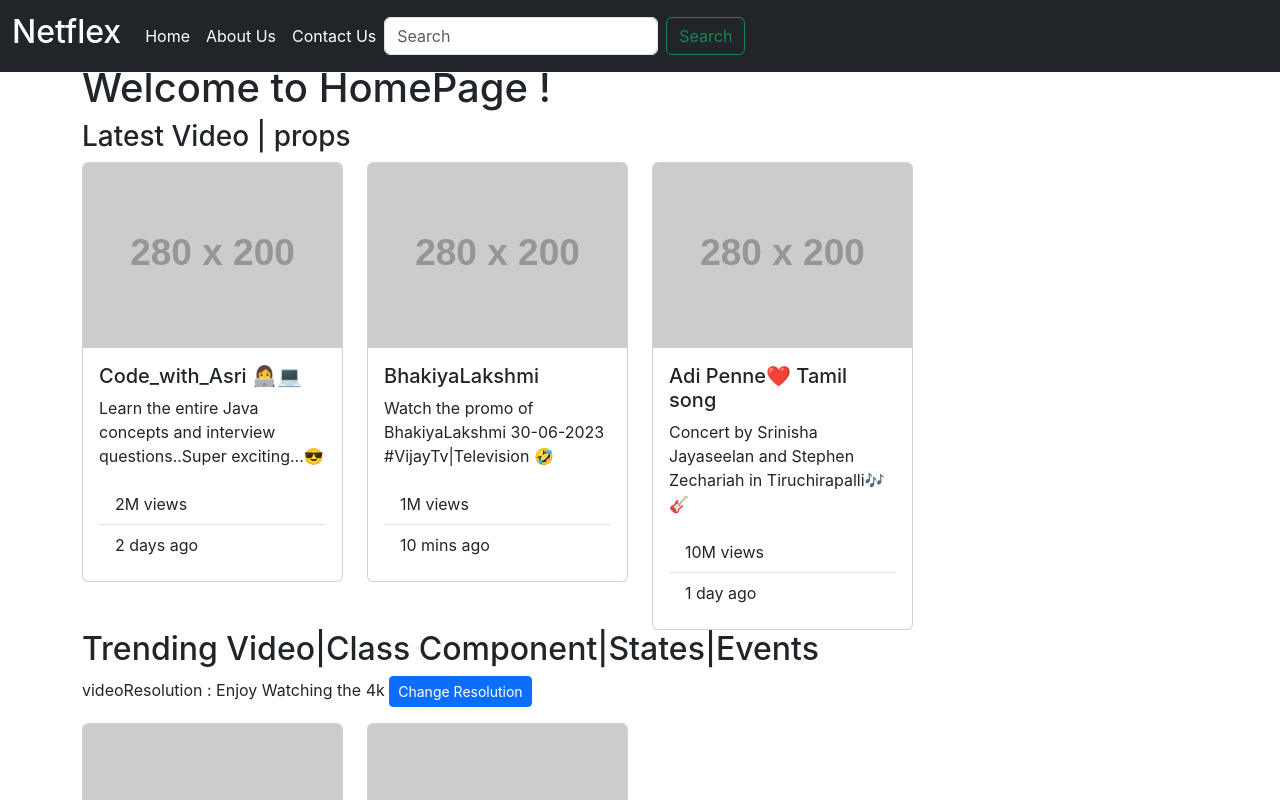
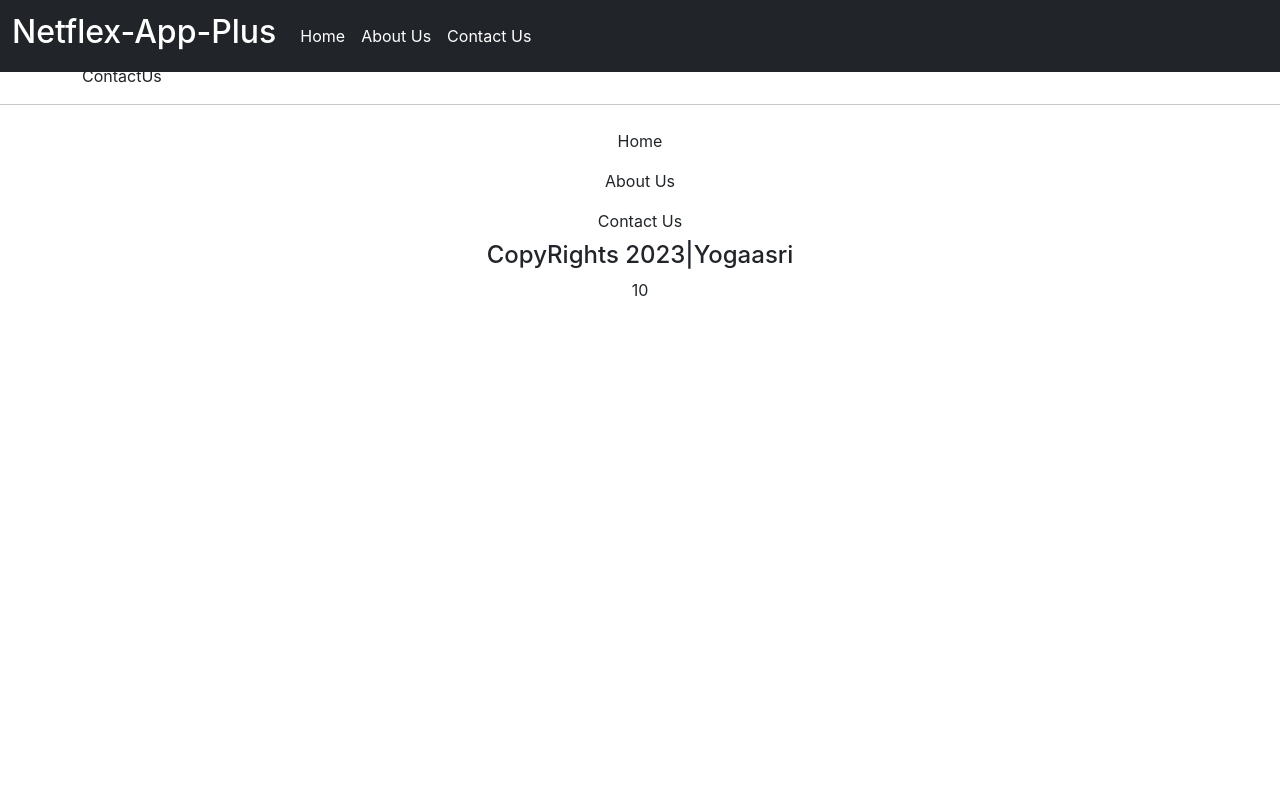
Before and after one commit to Yogaasrit/Netflix-app-plux, a React (Create React App) app: page /contact-us in a window 1280 px wide. Shown: the top 800 px of the page. Built offline with nearby package versions, Linux system fonts and the light colour scheme.

Commit message:
Added Page Routing

```diff
--- a/package.json
+++ b/package.json
@@ -8,6 +8,7 @@
     "@testing-library/user-event": "^13.5.0",
     "react": "^18.2.0",
     "react-dom": "^18.2.0",
+    "react-router-dom": "^6.14.1",
     "react-scripts": "5.0.1",
     "web-vitals": "^2.1.4"
   },
--- a/src/App.js
+++ b/src/App.js
@@ -4,20 +4,33 @@ import './App.css'; // css for app comp
 import Header from './Components/Header/Header';
 import Footer from './Components/Footer/Footer';
 import HomePage from './Pages/HomePage/HomePage';
+import { BrowserRouter,Routes,Route } from 'react-router-dom';
+import AboutUs from './Pages/AboutUs/AboutUs';
+import ContactUs from './Pages/ContactUs/ContactUs';
 // comp definition
 function App() {
   return (
-    // must return jsx
+    <BrowserRouter>
+    {/* must return jsx */}
     <div>
       <Header/>
 
       <main className = "container mt-5 pt-3">
-      {/* margin top- mt-5
-       padding top -pt-5*/}
-        <HomePage/>
+      {/* margin top- mt-5 padding top -pt-5*/}
+
+
+      <Routes>
+        <Route path = '/' element = {<HomePage/>}></Route>
+        <Route path = '/about-us' element = {<AboutUs/>}></Route>
+        <Route path = '/contact-us' element = {<ContactUs/>}></Route>
+      </Routes>
+
+
       </main>
+
       <Footer/>
     </div>
+    </BrowserRouter>
   );
 }
 
--- a/src/Components/Header/Header.js
+++ b/src/Components/Header/Header.js
@@ -7,7 +7,7 @@ function Header() {
         <nav className="navbar navbar-expand-md navbar-dark fixed-top bg-dark">
           <div className="container-fluid">
             <a className="navbar-brand" href="/">
-              <h2>Netflex</h2>
+              <h2>Netflex-App-Plus</h2>
             </a>
             <button
               className="navbar-toggler"
@@ -23,7 +23,7 @@ function Header() {
             <MenuList/>
             <div className="collapse navbar-collapse" id="navbarCollapse">
 
-              <form className="d-flex" role="search">
+              {/* <form className="d-flex" role="search">
                 <input
                   className="form-control me-2"
                   type="search"
@@ -33,7 +33,7 @@ function Header() {
                 <button className="btn btn-outline-success" type="submit">
                   Search
                 </button>
-              </form>
+              </form> */}
             </div>
           </div>
         </nav>
--- a/src/Components/MenuList/MenuList.js
+++ b/src/Components/MenuList/MenuList.js
@@ -1,20 +1,21 @@
+import { Link } from 'react-router-dom';
 const MenuList =() =>{
     return(
         <ul className="navbar-nav me-auto mb-2 mb-md-0">
                 <li className="nav-item">
-                  <a className="nav-link active" aria-current="page" href="/">
+                  <Link className="nav-link active" aria-current="page" to="/">
                     Home
-                  </a>
+                  </Link>
                 </li>
                 <li className="nav-item">
-                  <a className="nav-link active" href="/">
+                  <Link className="nav-link active" to="/about-us">
                     About Us
-                  </a>
+                  </Link>
                 </li>
                 <li className="nav-item">
-                  <a className="nav-link active" href="/">
+                  <Link className="nav-link active" to="/contact-us">
                     Contact Us
-                  </a>
+                  </Link>
                 </li>
               </ul>
     )
--- /dev/null
+++ b/src/Pages/AboutUs/AboutUs.js
@@ -0,0 +1,9 @@
+import React from 'react'
+
+const AboutUs = () => {
+  return (
+    <div>AboutUs</div>
+  )
+}
+
+export default AboutUs
--- /dev/null
+++ b/src/Pages/ContactUs/ContactUs.js
@@ -0,0 +1,9 @@
+import React from 'react'
+
+const ContactUs = () => {
+  return (
+    <div>ContactUs</div>
+  )
+}
+
+export default ContactUs
```
Also changed, not shown: src/Reference.txt, 1 other file (tests, documents, lock files or other folders).
